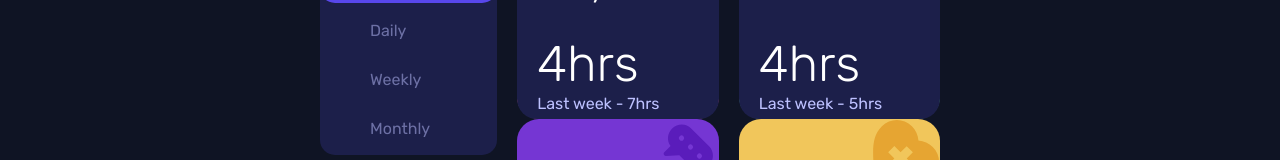
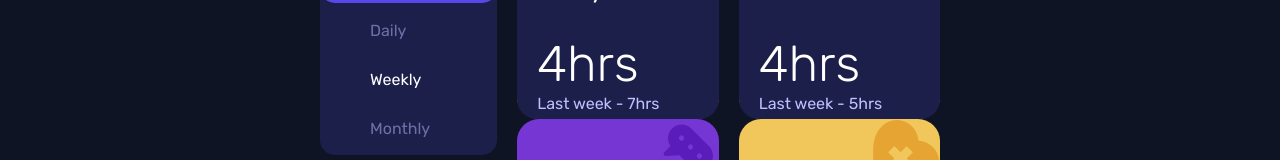
Before and after one commit to danyouknowme/time-tracking, a React (Create React App) app: page / in a window 1280 px wide. Shown: the part 473-633 px from the top of the page. Built offline with nearby package versions, Linux system fonts and the light colour scheme; the HTML template or start-up script is replaced by a standard one.

Commit message:
create function to change timeframes

```diff
--- a/src/App.jsx
+++ b/src/App.jsx
@@ -1,8 +1,16 @@
 import "./app.scss";
 import { MoreHorizOutlined } from "@material-ui/icons";
 import data from "./data.json";
+import { useState } from "react";
 
 const App = () => {
+
+  const [period, setPeriod] = useState("weekly");
+
+  const addPeriodClass = (time) => {
+    return (period === time ) ? "selected-choice" : "non-selected-choice";
+  }
+
   const checkClass = (title) => {
     switch (title) {
       case "Work":
@@ -34,9 +42,9 @@ const App = () => {
             </div>
           </div>
           <div className="period">
-            <span>Daily</span>
-            <span>Weekly</span>
-            <span>Monthly</span>
+            <span className={addPeriodClass("daily")} onClick={() => setPeriod("daily")}>Daily</span>
+            <span className={addPeriodClass("weekly")} onClick={() => setPeriod("weekly")}>Weekly</span>
+            <span className={addPeriodClass("monthly")} onClick={() => setPeriod("monthly")}>Monthly</span>
           </div>
         </div>
         <div className="sub-main">
@@ -47,8 +55,8 @@ const App = () => {
                   <span>{item.title}</span>
                   <MoreHorizOutlined style={{ cursor: "pointer" }}/>
                 </div>
-                <h1>{item.timeframes.weekly.current}hrs</h1>
-                <span>Last week - {item.timeframes.weekly.previous}hrs</span>
+                <h1>{item.timeframes[period].current}hrs</h1>
+                <span>Last week - {item.timeframes[period].previous}hrs</span>
               </div>
             </div>
           ))}
--- a/src/app.scss
+++ b/src/app.scss
@@ -88,9 +88,16 @@
 
         span {
           margin: 15px 0;
+          cursor: pointer;
+        }
+
+        .selected-choice {
+          color: white;
+        }
+
+        .non-selected-choice {
           color: var(--pale-blue);
           opacity: 0.5;
-          cursor: pointer;
         }
       }
     }
```
